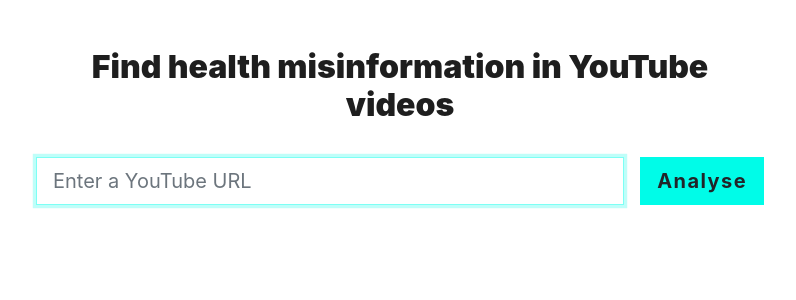
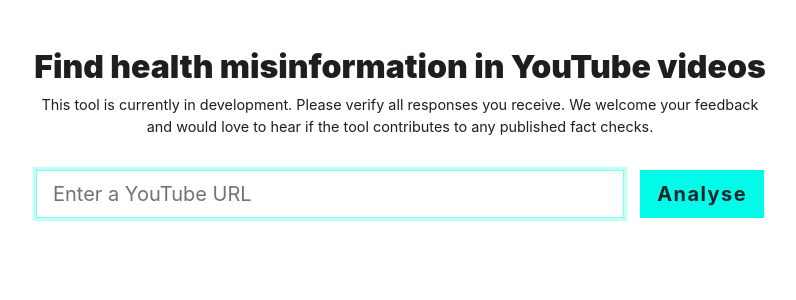
Before and after one commit to FullFact/health-misinfo-shared, a Flask app: template src/raphael_backend_flask/templates/home.html in a window 1280 px wide. Shown: the part 56-356 px from the top of the page, without its empty margins (240-1036 px from the left). Run offline with Flask 3, Linux system fonts and the light colour scheme; the template is opened without the code that fills it, so the values that code supplies are empty; some libraries are stand-ins or nearby versions; some web fonts are replaced.

Commit message:
feat: add notice to home page

```diff
--- a/src/raphael_backend_flask/static/extra-style.css
+++ b/src/raphael_backend_flask/static/extra-style.css
@@ -27,3 +27,8 @@ a {
 .highlight-claim.danger:hover, .transcript-sentence.active.danger {
   background-color: #f1b0b7;
 }
+
+
+.text-sm {
+  font-size: 0.9em;
+}
--- a/src/raphael_backend_flask/templates/home.html
+++ b/src/raphael_backend_flask/templates/home.html
@@ -3,9 +3,13 @@
 {% block content %}
 <div class="container mt-6">
   <div class="row justify-content-center">
-    <div class="col-lg-8">
-      <h2 class="text-center">Find health misinformation in YouTube videos</h2>
-
+    <div class="col-lg-10">
+      <h2 class="text-center ">Find health misinformation in YouTube videos</h2>
+      </div>
+        <div class="col-lg-8">
+          <p class="text-center text-sm">
+            This tool is currently in development. Please verify all responses you receive. We welcome your feedback and would love to hear if the tool contributes to any published fact checks.
+          </p>
       <form method="POST" action="{{ url_for('routes.post_youtube_url') }}" class="justify-content-center my-4">
         <div class="form-group">
           <div class="input-group">
```
